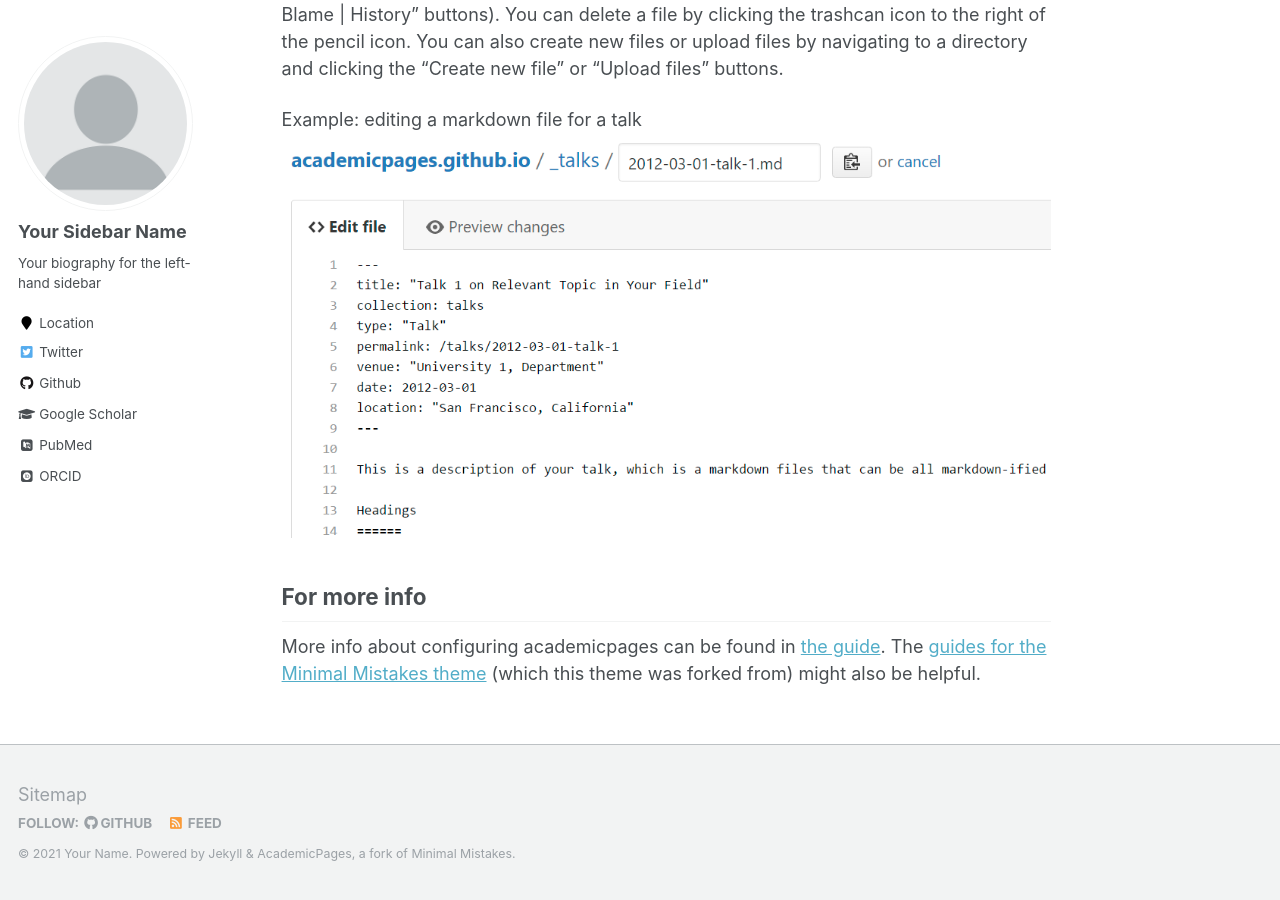
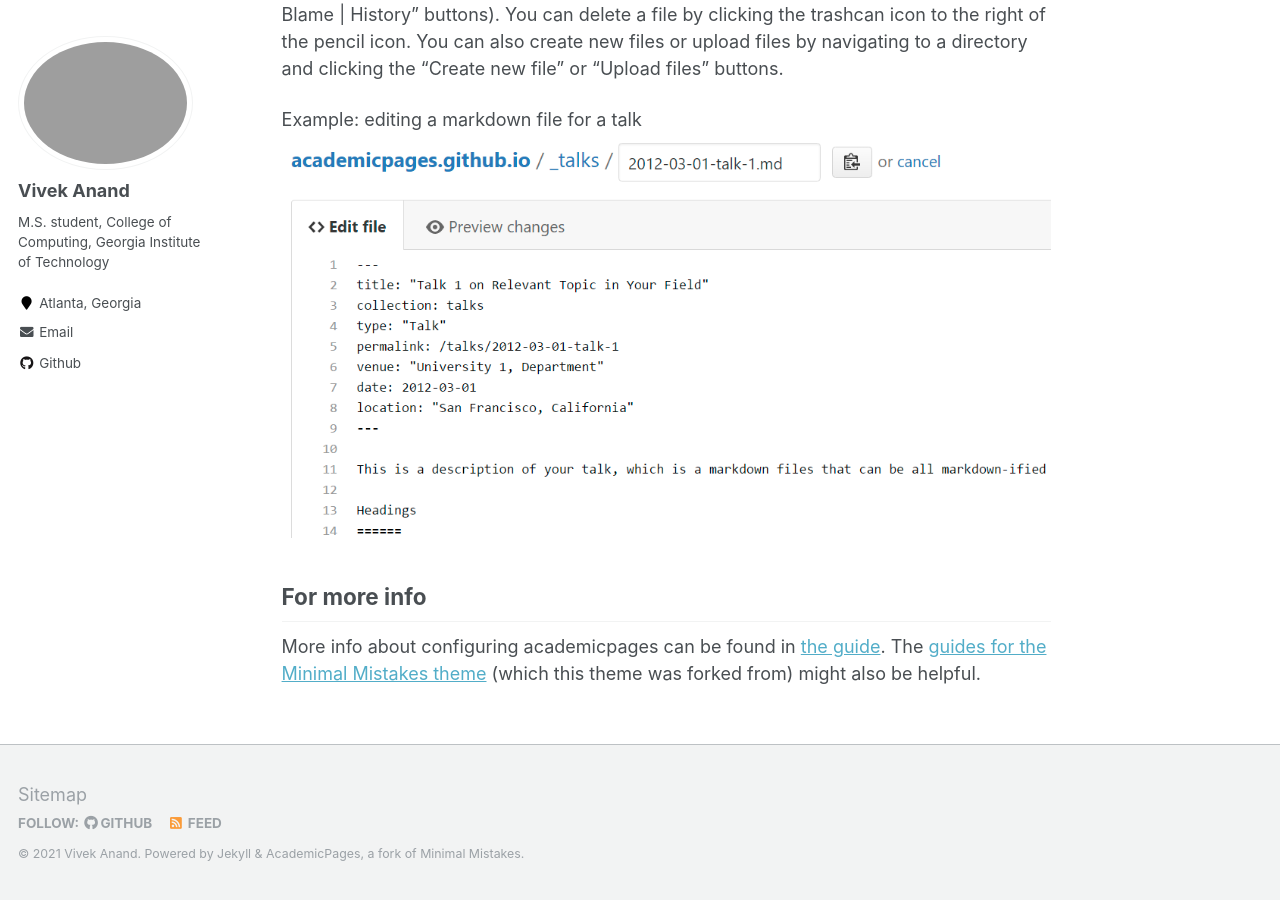
Before and after one commit to Vivdaddy/Vivdaddy.github.io, a Jekyll site: the page built from _pages/about.md, in a window 1280 px wide and 900 px high, scrolled down 2463 px. Built offline with Jekyll 4.4.1, drawn with Linux system fonts in a browser that asks for light colours; some web fonts are replaced; some of the changed text lies outside the part shown.

Commit message:
changed name, hopefully top buttons go

```diff
--- a/_config.yml
+++ b/_config.yml
@@ -7,19 +7,16 @@
 
 # Site Settings
 locale                   : "en-US"
-title                    : "Your Name / Site Title"
+title                    : "Vivek Anand"
 title_separator          : "-"
-name                     : &name "Your Name"
-description              : &description "personal description"
-url                      : https://academicpages.github.io # the base hostname & protocol for your site e.g. "https://mmistakes.github.io"
+name                     : &name "Vivek Anand"
+description              : &description "M.S. student, College of Computing, georgia Institute of Technology"
+url                      : https://vivdaddy.github.io # the base hostname & protocol for your site e.g. "https://mmistakes.github.io"
 baseurl                  : "" # the subpath of your site, e.g. "/blog"
-repository               : "academicpages/academicpages.github.io"
+repository               : "Vivdaddy/Vivdaddy.github.io"
 teaser                   :  # filename of teaser fallback teaser image placed in /images/, .e.g. "500x300.png"
 breadcrumbs              : false # true, false (default)
 words_per_minute         : 160
-future                   : true
-read_more                : "disabled" # if enabled, adds "Read more" links to excerpts
-talkmap_link             : false #change to true to add link to talkmap on talks page
 comments:
   provider               : # false (default), "disqus", "discourse", "facebook", "google-plus", "staticman", "custom"
   disqus:
@@ -57,7 +54,7 @@ yandex_site_verification :
 
 # Social Sharing
 twitter:
-  username               : &twitter
+  username               :
 facebook:
   username               :
   app_id                 :
@@ -80,15 +77,13 @@ analytics:
 
 # Site Author
 author:
-  name             : "Your Sidebar Name"
-  avatar           : "profile.png"
-  bio              : "Your biography for the left-hand sidebar"
-  location         : "Location"
+  name             : "Vivek Anand"
+  avatar           :
+  bio              : "M.S. student, College of Computing, Georgia Institute of Technology"
+  location         : "Atlanta, Georgia"
   employer         :
-  pubmed           : "https://www.ncbi.nlm.nih.gov/pubmed/?term=john+snow"
-  googlescholar    : "http://yourfullgooglescholarurl.com"
-  email            :
-  researchgate     :  # example: "https://www.researchgate.net/profile/yourprofile"
+  googlescholar    :
+  email            : "vivek2000anand@gmail.com"
   uri              :
   bitbucket        :
   codepen          :
@@ -96,20 +91,19 @@ author:
   flickr           :
   facebook         :
   foursquare       :
-  github           : "academicpages"
+  github           : "Vivdaddy"
   google_plus      :
   keybase          :
   instagram        :
-  impactstory      : #"https://profiles.impactstory.org/u/xxxx-xxxx-xxxx-xxxx"
   lastfm           :
   linkedin         :
-  orcid            : "http://orcid.org/yourorcidurl"
+  orcid            :
   pinterest        :
   soundcloud       :
   stackoverflow    : # http://stackoverflow.com/users/123456/username
   steam            :
   tumblr           :
-  twitter          : "replacethistwitterhandle"
+  twitter          :
   vine             :
   weibo            :
   xing             :
@@ -129,23 +123,22 @@ exclude:
   - .bundle
   - .jekyll-assets-cache
   - .sass-cache
+  - assets/js/plugins
+  - assets/js/_main.js
+  - assets/js/vendor
+  - Capfile
   - CHANGELOG
-  - Capfile
+  - config
   - Gemfile
   - Gruntfile.js
+  - gulpfile.js
   - LICENSE
-  - README
-  - Rakefile
-  - assets/js/_main.js
-  - assets/js/plugins
-  - assets/js/vendor
-  - config
-  - gulpfile.js
   - log
   - node_modules
   - package.json
+  - Rakefile
+  - README
   - tmp
-  - vendor
 keep_files:
   - .git
   - .svn
@@ -259,16 +252,16 @@ timezone: America/Los_Angeles # http://en.wikipedia.org/wiki/List_of_tz_database
 
 
 # Plugins
-plugins:
+gems:
   - jekyll-paginate
-  - jekyll-sitemap
+  # - jekyll-sitemap
   - jekyll-gist
   - jekyll-feed
   - jekyll-redirect-from
 # mimic GitHub Pages with --safe
 whitelist:
   - jekyll-paginate
-  - jekyll-sitemap
+  # - jekyll-sitemap
   - jekyll-gist
   - jekyll-feed
   - jemoji
@@ -309,3 +302,5 @@ compress_html:
   clippings: all
   ignore:
     envs: development
+
+theme: jekyll-theme-merlot
```
